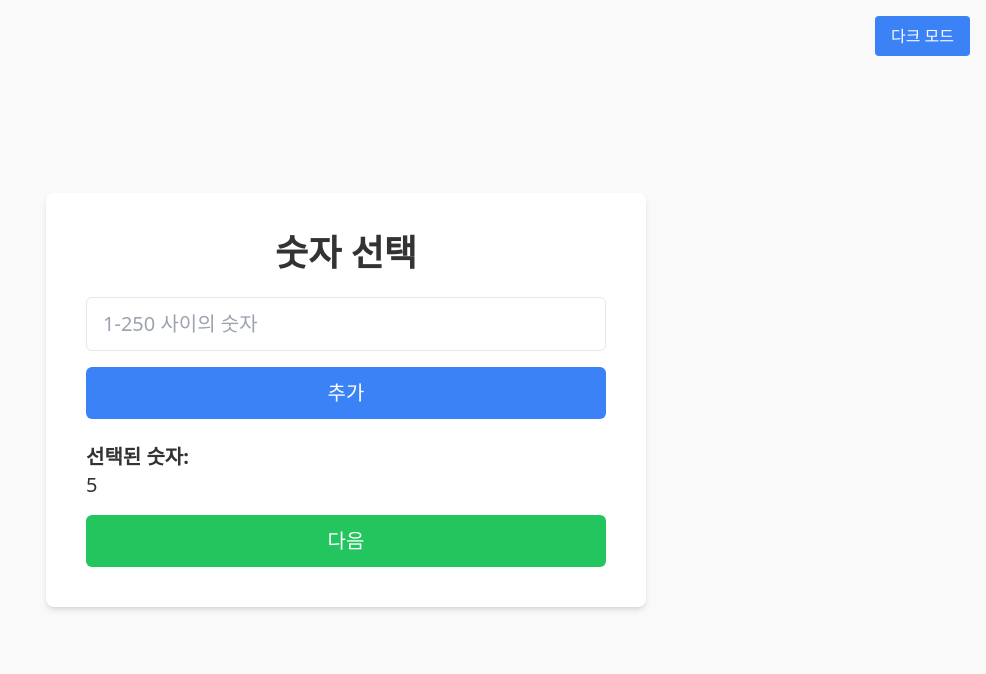
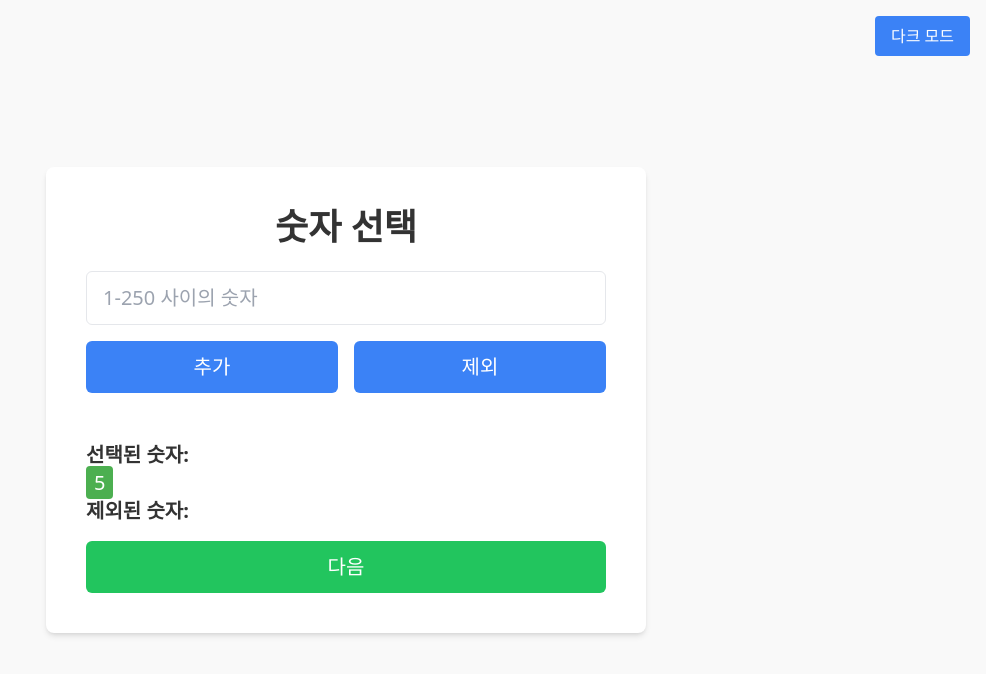
Before and after one commit to lee-JunR/LuckyDraw, a Vue app: page /select in a window 1280 px wide. Both pictures are taken after typing "5" into the empty fields and a click on the button "추가". Shown: the top 674 px of the page, without its empty margins (294-1280 px from the left). Built offline with nearby package versions, Linux system fonts and the light colour scheme.

Commit message:
feat: 선택 숫자와 제외 숫자 로직 추가

```diff
--- a/src/components/RevealWinners.vue
+++ b/src/components/RevealWinners.vue
@@ -91,6 +91,12 @@ const redrawWinner = () => {
   // 현재 보여지고 있는 번호와 기존 번호를 제외한 availableNumbers 생성
   const excludedNumbers = new Set([...result.value, ...selectedNumbers.value]);
 
+  // route.query.excluded에 있는 번호도 excludedNumbers에 추가
+  if (route.query.excluded) {
+    const excludedFromQuery = route.query.excluded.split(',').map(Number).filter(num => !isNaN(num));
+    excludedFromQuery.forEach(num => excludedNumbers.add(num));
+  }
+
   // localStorage에서 기존 추첨 내역 가져오기
   const drawHistory = JSON.parse(localStorage.getItem('drawHistory')) || [];
 
--- a/src/components/SelectNumbers.vue
+++ b/src/components/SelectNumbers.vue
@@ -5,12 +5,27 @@
       <input v-model="inputNumber" type="number" :min="minNumber" :max="maxNumber"
         :placeholder="`${minNumber}-${maxNumber} 사이의 숫자`" :class="inputClass" />
     </div>
-    <button @click="addNumber" :class="addButtonClass">
-      추가
-    </button>
+    <div class="flex space-x-4 mb-6">
+      <button @click="addNumber" :class="addButtonClass">
+        추가
+      </button>
+      <button @click="excludeNumber" :class="addButtonClass">
+        제외
+      </button>
+    </div>
     <div class="mb-4">
       <p class="font-semibold text-xl">선택된 숫자:</p>
-      <p :class="textClass">{{ selectedNumbers.join(', ') }}</p>
+      <p :class="textClass">
+        <span v-for="num in selectedNumbers" :key="num" class="number-item selected" @click="removeNumber(num)">
+          {{ num }}
+        </span>
+      </p>
+      <p class="font-semibold text-xl">제외된 숫자:</p>
+      <p :class="textClass">
+        <span v-for="num in excludedNumbers" :key="num" class="number-item excluded" @click="removeExcludedNumber(num)">
+          {{ num }}
+        </span>
+      </p>
     </div>
     <button @click="goToStart" :class="nextButtonClass">
       다음
@@ -31,6 +46,7 @@ const route = useRoute()
 
 const inputNumber = ref('')
 const selectedNumbers = ref([])
+const excludedNumbers = ref([])
 
 // 최소 번호와 최대 번호를 쿼리 파라미터에서 가져오기
 const minNumber = Number(route.query.min) || 1; // 기본값 1
@@ -42,7 +58,7 @@ const addButtonClass = computed(() => props.isDarkMode ? 'w-full bg-blue-700 tex
 const nextButtonClass = computed(() => props.isDarkMode ? 'w-full bg-green-700 text-white py-3 rounded-md hover:bg-green-800 text-xl' : 'w-full bg-green-500 text-white py-3 rounded-md hover:bg-green-600 text-xl')
 const textClass = computed(() => props.isDarkMode ? 'text-xl text-white' : 'text-xl')
 
-// 추가할 수 있는 번호의 범위를 설정
+// 숫자를 추가하는 함수
 const addNumber = () => {
   const num = parseInt(inputNumber.value);
 
@@ -51,18 +67,77 @@ const addNumber = () => {
     return; // 범위를 초과할 경우 함수 종료
   }
 
-  if (!selectedNumbers.value.includes(num)) {
-    selectedNumbers.value.push(num);
-    inputNumber.value = '';
+  if (!selectedNumbers.value.includes(num) && !excludedNumbers.value.includes(num)) {
+    selectedNumbers.value.push(num); // 선택된 숫자에 추가
   } else {
-    alert('이미 선택된 숫자입니다. 다른 숫자를 선택하세요.');
+    alert('이미 선택된 숫자이거나 제외된 숫자입니다.');
   }
+
+  inputNumber.value = ''; // 입력 필드 초기화
+}
+
+// 숫자를 제외하는 함수
+const excludeNumber = () => {
+  const num = parseInt(inputNumber.value);
+
+  if (num < minNumber || num > maxNumber) {
+    alert(`입력한 숫자는 ${minNumber}와 ${maxNumber} 사이여야 합니다.`);
+    return; // 범위를 초과할 경우 함수 종료
+  }
+
+  if (!excludedNumbers.value.includes(num) && !selectedNumbers.value.includes(num)) {
+    excludedNumbers.value.push(num); // 제외된 숫자에 추가
+  } else {
+    alert('이미 제외된 숫자이거나 선택된 숫자입니다.');
+  }
+
+  inputNumber.value = ''; // 입력 필드 초기화
+}
+
+// 선택된 숫자를 제거하는 함수
+const removeNumber = (num) => {
+  selectedNumbers.value = selectedNumbers.value.filter(n => n !== num);
+}
+
+// 제외된 숫자를 제거하는 함수
+const removeExcludedNumber = (num) => {
+  excludedNumbers.value = excludedNumbers.value.filter(n => n !== num);
 }
 
 const goToStart = () => {
   router.push({
     name: 'start',
-    query: { numbers: selectedNumbers.value.join(',') }
+    query: {
+      numbers: selectedNumbers.value.join(','),
+      excluded: excludedNumbers.value.join(',') // 제외된 숫자도 쿼리 파라미터에 추가
+    }
   })
 }
 </script>
+
+<style scoped>
+.number-item {
+  cursor: pointer;
+  /* 클릭 가능하게 설정 */
+  padding: 0.2rem 0.5rem;
+  /* 패딩 추가 */
+  border-radius: 0.25rem;
+  /* 모서리 둥글게 */
+  margin-right: 0.5rem;
+  /* 오른쪽 여백 추가 */
+}
+
+.selected {
+  background-color: #4caf50;
+  /* 선택된 숫자 배경색 */
+  color: white;
+  /* 선택된 숫자 글자색 */
+}
+
+.excluded {
+  background-color: #f44336;
+  /* 제외된 숫자 배경색 */
+  color: white;
+  /* 제외된 숫자 글자색 */
+}
+</style>
--- a/src/components/StartDraw.vue
+++ b/src/components/StartDraw.vue
@@ -51,8 +51,11 @@ const startDraw = () => {
   if (!isValidDrawCount.value) return;
 
   const selectedNumbers = route.query.numbers ? route.query.numbers.split(',').map(Number) : [];
+  const excludedNumbers = route.query.excluded ? route.query.excluded.split(',').map(Number) : [];
+
+  // availableNumbers에서 excludedNumbers를 제외
   const availableNumbers = Array.from({ length: maxNumber.value }, (_, i) => i + 1)
-    .filter(num => !selectedNumbers.includes(num));
+    .filter(num => !selectedNumbers.includes(num) && !excludedNumbers.includes(num));
 
   const count = Math.min(Number(drawCount.value), maxNumber.value - selectedNumbers.length);
   const randomNumbers = [];
@@ -97,6 +100,7 @@ const startDraw = () => {
     name: 'reveal',
     query: {
       result: result.join(','),
+      excluded: route.query.excluded,
       count: count,
       start: minNumber.value,
       end: maxNumber.value
```
